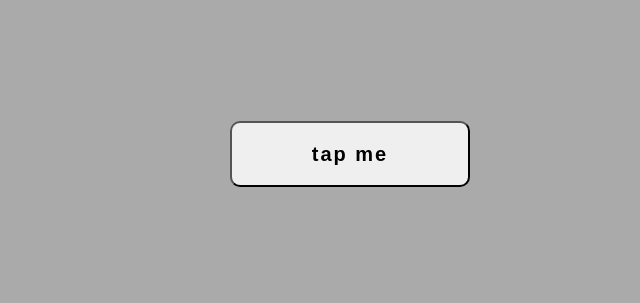
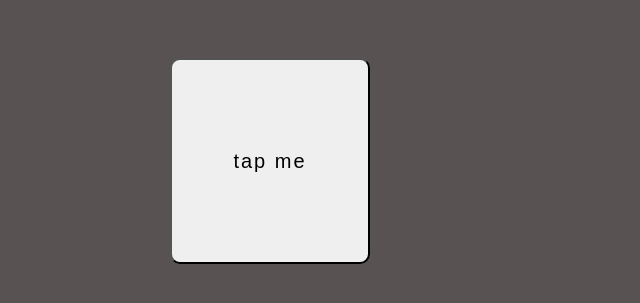
Before and after one commit to Pukka1/pointless-button, a plain HTML site: page index.html in a window 1280 px wide. Shown: the part 299-602 px from the top of the page, without its empty margins (430-1070 px from the left). Drawn offline with Linux system fonts and the light colour scheme.

Commit message:
edited css with transform line

```diff
--- a/assets/css/style.css
+++ b/assets/css/style.css
@@ -1,8 +1,9 @@
 
-body{
-    background-color: #aaaaaa;
+
+
+body {
+  background-color: rgb(88, 82, 82);
 }
-
 
 .add-button {
   text-align: center;
@@ -11,13 +12,10 @@ body{
   position: absolute;
   left: 50%;
   top: 50%;
-  width: 12em;
-  font-weight: bold;
+  width: 10em;
   font-family: sans-serif;
   letter-spacing: 0.1em;
-  line-height: 3em;
-  overflow: hidden;
-  z-index: 1;
-  transition: 0.5s;
-  margin: 1em;
+  line-height: 10em;
+  margin: 3em;
+  transform: translate(-50%, -50%);
 }
```
Also changed, not shown: index.html (+1 -0 lines).
